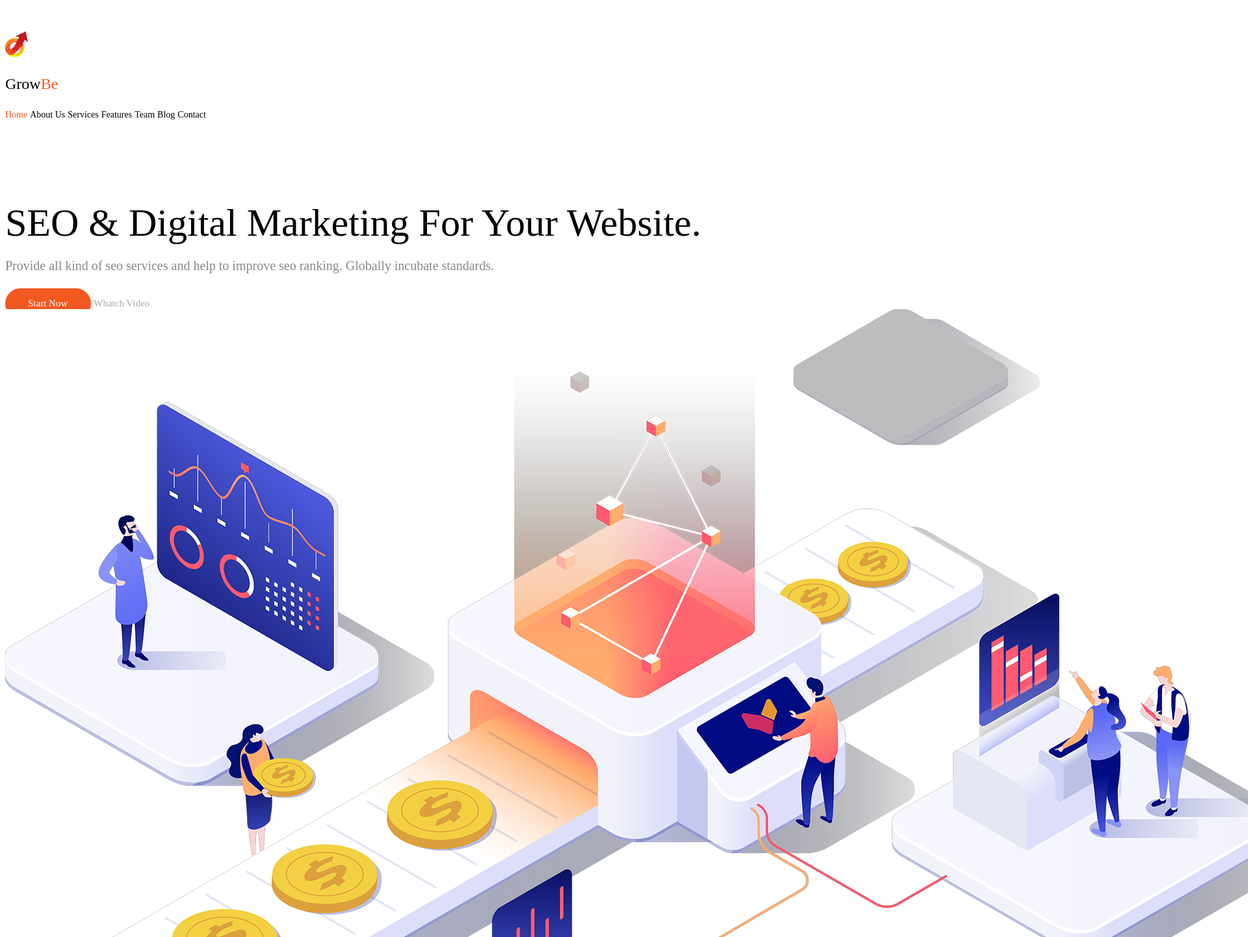
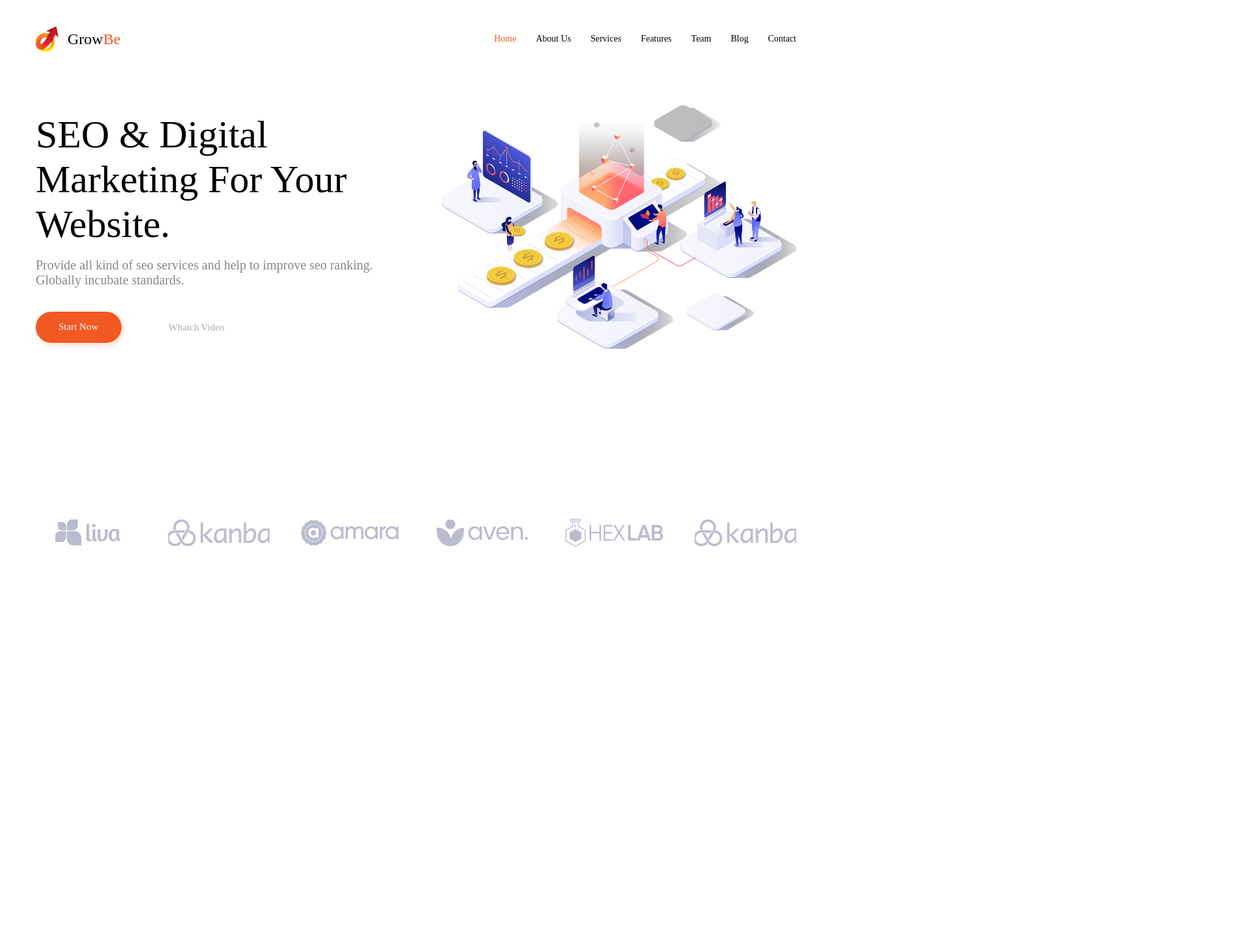
Before and after one commit to Tatiana03gil/HW-HTML3, a plain HTML site: page index.html in a window 1280 px wide. Shown: the top 1443 px of the page at 65% size, 1920 px wide, since content can reach past the window. After the commit the page ends 943 px from the top, so only its background shows below. Drawn offline with Linux system fonts and the light colour scheme; a web font is replaced by a local one.

Commit message:
positioning lesson 4

```diff
--- a/index.html
+++ b/index.html
@@ -6,11 +6,12 @@
     <meta http-equiv="X-UA-Compatible" content="IE=edge">
     <meta name="viewport" content="width=device-width, initial-scale=1.0">
     <link rel="stylesheet" href="style.css">
+    <link href="https://fonts.cdnfonts.com/css/gilroy-bold" rel="stylesheet">
     <title>Document</title>
 </head>
 
 <body>
-    <header class="header">
+    <header class="header center">
         <div class="brand">
             <img class="brang-img" src="./img/logo.png" alt="логотип бренда" />
             <p class="brand-name">Grow<span class="end-of-name">Be</span></p>
@@ -25,29 +26,33 @@
             <a class="nav-link" href="#">Contact</a>
         </div>
     </header>
-    <div class="main-content">
+    <div class="main-content center">
         <div class="main-content-text">
             <h1 class="main-title"> SEO & Digital Marketing For Your Website.
             </h1>
-            <p class="text-content"> Provide all kind of seo services and help
+            <p class="text-content" width="466px"> Provide all kind of seo services and help
                 to improve seo ranking. Globally incubate standards. </p>
-        </div>
             <div class="main-content-buttons">
                 <a class="pushbutton">Start Now</a>
                 <a class="video-link">Whatch Video</a>
             </div>
+        </div>
         <img class="main-content-img" src="./img/Content-img.png"
-             alt="Изображение рабочего процесса"/>
+                 alt="Изображение рабочего процесса" width="545px"/>
     </div>
-    <div class="logo-line">
-        <img class="logo-img" src="./img/a374e5178dadb73462823b1507981243.png"
+        <div class="logo-line center">
+            <img class="logo-img"
+                 src="./img/a374e5178dadb73462823b1507981243.png"
                  alt="лого liva" />
             <img class="logo-img" src="./img/6.png" alt="лого kanba" />
-        <img class="logo-img" src="./img/d541ae9251221e9d705c8cb31d66a830.png"
+            <img class="logo-img"
+                 src="./img/d541ae9251221e9d705c8cb31d66a830.png"
                  alt="лого amara" />
-        <img class="logo-img" src="./img/b38888fd1dfbb854ffbce70b1b050587.png"
+            <img class="logo-img"
+                 src="./img/b38888fd1dfbb854ffbce70b1b050587.png"
                  alt="лого aven" />
-        <img class="logo-img" src="./img/2c38373b974abe959f83404e92ad7d78.png"
+            <img class="logo-img"
+                 src="./img/2c38373b974abe959f83404e92ad7d78.png"
                  alt="лого hexlab" />
             <img class="logo-img" src="./img/6.png" alt="лого kanba" />
         </div>
--- a/style.css
+++ b/style.css
@@ -1,10 +1,29 @@
 * {
     background-color: #fff;
+    border: 0;
+    margin: 0;
+    padding: 0;
+}
+
+.center {
+    padding-left: calc(50% - 1170px/2);
+    padding-right: calc(50% - 1170px/2);
 }
 
 .header {
     padding-top: 40px;
     padding-bottom: 40px;
+    display: flex;
+    flex-direction: row;
+    align-items: center;
+    justify-content: space-between;
+}
+.brand {
+    display: flex;
+    flex-direction: row;
+    justify-content: flex-start;
+    align-items: center;
+    gap: 14px;
 }
 
 .brand-name {
@@ -18,6 +37,14 @@
 
 .end-of-name {
     color: #F25822;
+}
+
+.nav {
+    display: flex;
+    flex-direction: row;
+    justify-content: flex-end;
+    align-items: center;
+    gap: 30px;
 }
 
 .nav-link-home {
@@ -43,10 +70,18 @@
 .main-content {
     padding-top: 42px;
     padding-bottom: 162px;
+    display: flex;
+    flex-direction: row;
+    justify-content: space-between;
+    align-items: center;
+    gap: 41px;
 }
 
 .main-content-text {
     padding-top: 2px;
+    display: flex;
+    flex-direction: column;
+    align-items: flex-start;
 }
 
 .main-title {
@@ -67,6 +102,14 @@
     font-weight: 400;
     line-height: normal;
     margin-bottom: 37px;
+}
+
+.main-content-buttons {
+    display: flex;
+    flex-direction: row;
+    align-items: center;
+    justify-content: flex-start;
+    gap: 72px;
 }
 
 .pushbutton {
@@ -97,10 +140,8 @@
 .logo-line {
     padding-top: 97px;
     padding-bottom: 97px;
+    display: flex;
+    flex-direction: row;
+    justify-content: space-between;
+    align-items: center;
 }
-
-.logo-img {
-    width: 156px;
-height: 50px;
-flex-shrink: 0;
-}
```
Lines whose indentation alone changed are shown as unchanged.
